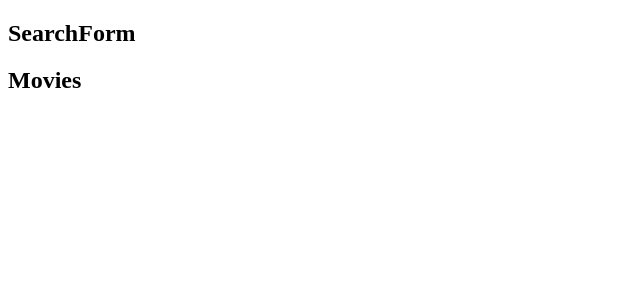
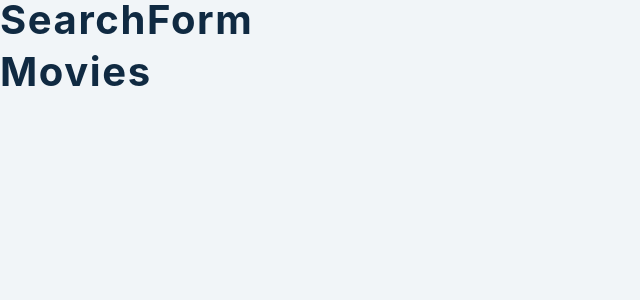
Before and after one commit to chamathamarasinghe96/Movie-Store, a React (Create React App) app: page / in a window 1280 px wide. Shown: the top 300 px of the page, without its empty margins (0-640 px from the left). Built offline with nearby package versions, Linux system fonts and the light colour scheme; the HTML template or start-up script is replaced by a standard one.

Commit message:
add initial fetch

```diff
--- a/src/Movies.js
+++ b/src/Movies.js
@@ -1,7 +1,15 @@
 import React from "react";
+import { useGlobalContext } from "./context";
 
 const Movies = () => {
-  return <h2>Movies</h2>;
+  const data = useGlobalContext();
+  console.log(data);
+
+  return (
+    <div>
+      <h2>Movies</h2>
+    </div>
+  );
 };
 
 export default Movies;
--- a/src/SingleMovie.js
+++ b/src/SingleMovie.js
@@ -1,4 +1,5 @@
 import React from "react";
+import { useGlobalContext } from "./context";
 
 const SingleMovie = () => {
   return <h2>Single Movie</h2>;
--- a/src/context.js
+++ b/src/context.js
@@ -1,4 +1,4 @@
-import React, { useContext } from "react";
+import React, { useState, useEffect, useContext } from "react";
 
 export const API_ENDPOINT = `http://www.omdbapi.com/?apikey=${process.env.REACT_APP_MOVIE_DATABASE_API_KEY}`;
 console.log(API_ENDPOINT);
@@ -6,11 +6,40 @@
 const AppContext = React.createContext();
 
 const AppProvider = ({ children }) => {
-  return <AppContext.Provider value="hello">{children}</AppContext.Provider>;
+  const [isLoading, setIsLoading] = useState(true);
+  const [error, setError] = useState({ show: false, msg: "" });
+  const [movies, setMovies] = useState([]);
+  const [query, setQuery] = useState("batman");
+
+  const fetchMovies = async (url) => {
+    try {
+      const resp = await fetch(url);
+      const data = await resp.json();
+      if (data.Response === "True") {
+        setMovies(data.Search);
+        setError({ show: false, msg: "" });
+      } else {
+        setError({ show: false, msg: data.Error });
+      }
+      setIsLoading(false);
+    } catch (error) {
+      console.log(error);
+    }
+  };
+
+  useEffect(() => {
+    fetchMovies(`${API_ENDPOINT}&s=${query}`);
+  }, [query]);
+
+  return (
+    <AppContext.Provider value={{ isLoading, error, movies, query, setQuery }}>
+      {children}
+    </AppContext.Provider>
+  );
 };
 
 export const useGlobalContext = () => {
   return useContext(AppContext);
 };
 
-export { AppProvider };
+export { AppContext, AppProvider };
--- a/src/index.css
+++ b/src/index.css
@@ -0,0 +1,281 @@
+/*
+===============
+Variables
+===============
+*/
+
+:root {
+  /* dark shades of primary color*/
+  --clr-primary-1: hsl(205, 86%, 17%);
+  --clr-primary-2: hsl(205, 77%, 27%);
+  --clr-primary-3: hsl(205, 72%, 37%);
+  --clr-primary-4: hsl(205, 63%, 48%);
+  /* primary/main color */
+  --clr-primary-5: hsl(205, 78%, 60%);
+  /* lighter shades of primary color */
+  --clr-primary-6: hsl(205, 89%, 70%);
+  --clr-primary-7: hsl(205, 90%, 76%);
+  --clr-primary-8: hsl(205, 86%, 81%);
+  --clr-primary-9: hsl(205, 90%, 88%);
+  --clr-primary-10: hsl(205, 100%, 96%);
+  /* darkest grey - used for headings */
+  --clr-grey-1: hsl(209, 61%, 16%);
+  --clr-grey-2: hsl(211, 39%, 23%);
+  --clr-grey-3: hsl(209, 34%, 30%);
+  --clr-grey-4: hsl(209, 28%, 39%);
+  /* grey used for paragraphs */
+  --clr-grey-5: hsl(210, 22%, 49%);
+  --clr-grey-6: hsl(209, 23%, 60%);
+  --clr-grey-7: hsl(211, 27%, 70%);
+  --clr-grey-8: hsl(210, 31%, 80%);
+  --clr-grey-9: hsl(212, 33%, 89%);
+  --clr-grey-10: hsl(210, 36%, 96%);
+  --clr-white: #fff;
+  --clr-red-dark: hsl(360, 67%, 44%);
+  --clr-red-light: hsl(360, 71%, 66%);
+  --clr-green-dark: hsl(125, 67%, 44%);
+  --clr-green-light: hsl(125, 71%, 66%);
+  --clr-black: #222;
+  --transition: all 0.3s linear;
+  --spacing: 0.1rem;
+  --radius: 0.25rem;
+  --light-shadow: 0 5px 15px rgba(0, 0, 0, 0.1);
+  --dark-shadow: 0 5px 15px rgba(0, 0, 0, 0.2);
+  --max-width: 1170px;
+  --fixed-width: 620px;
+}
+/*
+===============
+Global Styles
+===============
+*/
+
+*,
+::after,
+::before {
+  margin: 0;
+  padding: 0;
+  box-sizing: border-box;
+}
+body {
+  font-family: -apple-system, BlinkMacSystemFont, "Segoe UI", Roboto, Oxygen,
+    Ubuntu, Cantarell, "Open Sans", "Helvetica Neue", sans-serif;
+  background: var(--clr-grey-10);
+  color: var(--clr-grey-1);
+  line-height: 1.5;
+  font-size: 0.875rem;
+}
+ul {
+  list-style-type: none;
+}
+a {
+  text-decoration: none;
+}
+h1,
+h2,
+h3,
+h4 {
+  letter-spacing: var(--spacing);
+  text-transform: capitalize;
+  line-height: 1.25;
+  margin-bottom: 0.75rem;
+}
+h1 {
+  font-size: 2.5rem;
+}
+h2 {
+  font-size: 2rem;
+}
+h3 {
+  font-size: 1.25rem;
+}
+h4 {
+  font-size: 0.875rem;
+}
+p {
+  margin-bottom: 1.25rem;
+  color: var(--clr-grey-3);
+}
+@media screen and (min-width: 800px) {
+  h1 {
+    font-size: 3rem;
+  }
+  h2 {
+    font-size: 2.5rem;
+  }
+  h3 {
+    font-size: 1.75rem;
+  }
+  h4 {
+    font-size: 1rem;
+  }
+  body {
+    font-size: 1rem;
+  }
+  h1,
+  h2,
+  h3,
+  h4 {
+    line-height: 1;
+  }
+}
+/*  global classes */
+
+/* section */
+.section {
+  width: 90vw;
+  margin: 0 auto;
+  max-width: var(--max-width);
+}
+
+@media screen and (min-width: 992px) {
+  .section {
+    width: 95vw;
+  }
+}
+/*
+===============
+Search
+===============
+*/
+.search-form {
+  width: 90vw;
+  max-width: var(--max-width);
+  margin: 0 auto;
+  margin-top: 5rem;
+  margin-bottom: 3rem;
+}
+.form-input {
+  width: 100%;
+  border: transparent;
+  max-width: 600px;
+  background: var(--clr-white);
+  padding: 1rem;
+  font-size: 1rem;
+  border-radius: var(--radius);
+  color: var(--clr-grey-3);
+  letter-spacing: var(--spacing);
+  margin-top: 1rem;
+}
+.error {
+  color: var(--clr-red-dark);
+  text-transform: capitalize;
+  padding-top: 0.5rem;
+  letter-spacing: var(--spacing);
+}
+/*
+===============
+Loading
+===============
+*/
+
+@keyframes spinner {
+  to {
+    transform: rotate(360deg);
+  }
+}
+
+.loading {
+  width: 6rem;
+  height: 6rem;
+  margin: 0 auto;
+  margin-top: 10rem;
+  border-radius: 50%;
+  border: 3px solid #ccc;
+  border-top-color: var(--clr-primary-5);
+  animation: spinner 0.6s linear infinite;
+}
+
+/*
+===============
+Movies
+===============
+*/
+.movies {
+  width: 90vw;
+  max-width: var(--max-width);
+  display: grid;
+  gap: 2rem;
+  margin: 0 auto;
+  padding-bottom: 5rem;
+  padding-top: 3rem;
+}
+.movie {
+  position: relative;
+  overflow: hidden;
+}
+.movie img {
+  width: 100%;
+  height: 400px;
+  display: block;
+  object-fit: cover;
+}
+.movie-info {
+  position: absolute;
+  bottom: 0;
+  left: 0;
+  width: 100%;
+  padding: 0.5rem 1rem;
+  background: rgba(0, 0, 0, 0.6);
+  transform: translateY(100%);
+  transition: var(--transition);
+}
+.movie-info h4 {
+  color: var(--clr-white);
+  margin-bottom: 0.25rem;
+}
+.movie-info p {
+  margin-bottom: 0;
+  color: var(--clr-white);
+}
+.movie:hover .movie-info {
+  transform: translateY(0);
+}
+@media screen and (min-width: 576px) {
+  .movies {
+    grid-template-columns: repeat(auto-fill, minmax(260px, 1fr));
+  }
+}
+
+/*
+===============
+Single Movie
+===============
+*/
+
+.single-movie {
+  width: 90vw;
+  max-width: var(--max-width);
+  margin: 4rem auto;
+  display: grid;
+  gap: 2rem;
+}
+.single-movie img {
+  width: 100%;
+  display: block;
+}
+.single-movie p {
+  max-width: 35em;
+  font-size: 1.2rem;
+  margin-top: 1.5rem;
+  line-height: 1.8;
+}
+.btn {
+  text-transform: capitalize;
+  padding: 0.25rem 0.5rem;
+  background: var(--clr-primary-5);
+  color: var(--clr-white);
+  border-radius: var(--radius);
+  display: inline-block;
+  margin-top: 0.5rem;
+  letter-spacing: var(--spacing);
+}
+@media screen and (min-width: 992px) {
+  .single-movie {
+    grid-template-columns: 1fr 2fr;
+  }
+}
+.page-error {
+  text-align: center;
+  padding: 2rem;
+}
```
